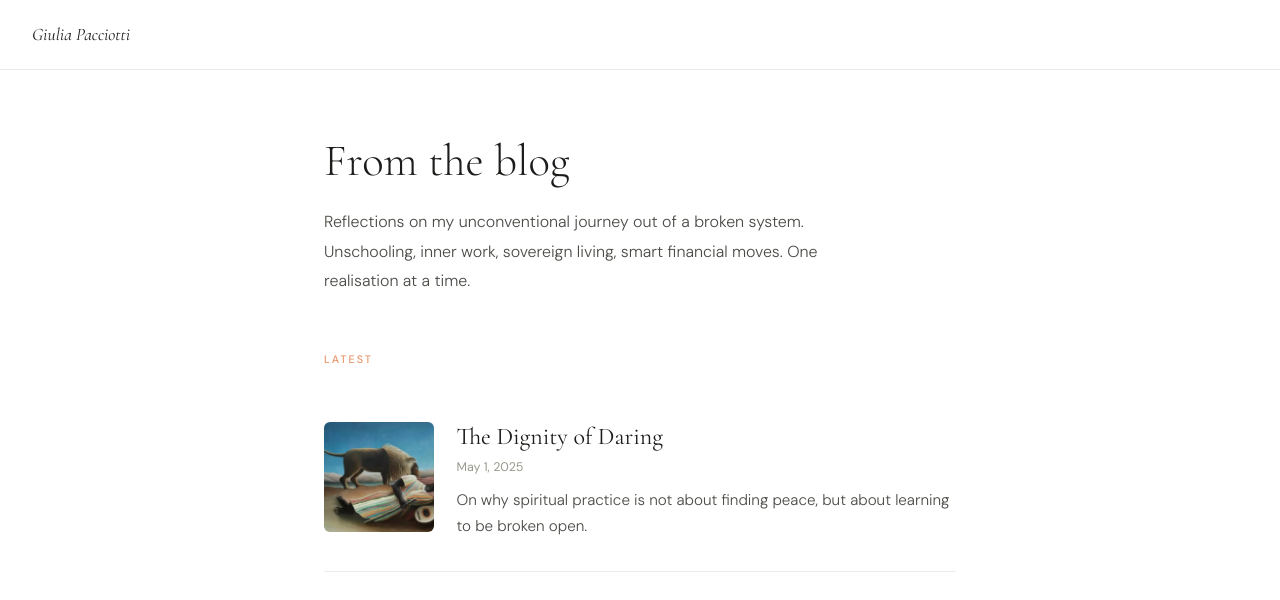
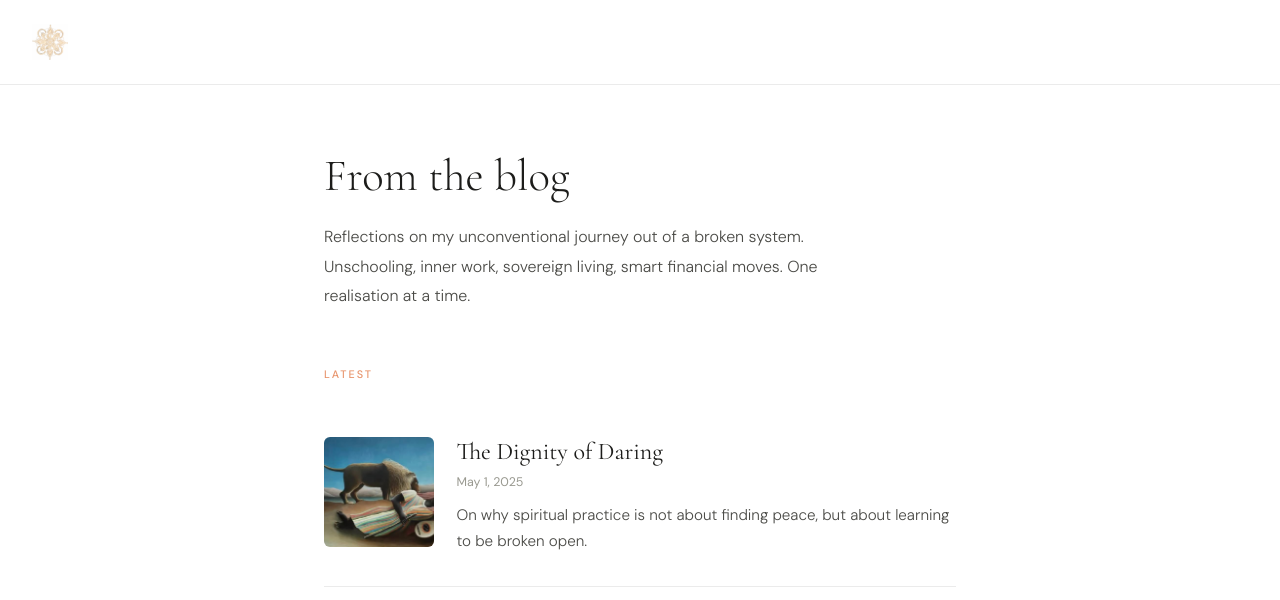
Before and after one commit to Blubell26/giuliapacciotti.com, a Jekyll site: the page built from blog/index.html, in a window 1280 px wide, cut to the strip 0-600 px from the top of the page. Built offline with Jekyll 4.4.1, drawn with Linux system fonts in a browser that asks for light colours.

Commit message:
Update index.html

```diff
--- a/blog/index.html
+++ b/blog/index.html
@@ -19,7 +19,11 @@ permalink: /blog/
 body{font-family:'DM Sans',sans-serif;background:#fff;color:var(--dark);}
 .topbar{padding:1.5rem 2rem;border-bottom:1px solid #ebebeb;}
 .topbar a{font-family:'Cormorant Garamond',serif;font-style:italic;font-size:1.1rem;color:var(--dark);text-decoration:none;}
-.wrap{max-width:680px;margin:0 auto;padding:4rem 1.5rem 6rem;}
+.site-logo{
+  height:36px;
+  width:auto;
+  display:block;
+}.wrap{max-width:680px;margin:0 auto;padding:4rem 1.5rem 6rem;}
 .page-title{font-family:'Cormorant Garamond',serif;font-size:clamp(2rem,5vw,2.8rem);font-weight:300;margin-bottom:1.2rem;}
 .intro{font-size:1rem;line-height:1.85;color:var(--mid);font-weight:300;max-width:560px;margin-bottom:3.5rem;}
 .section-label{font-size:0.68rem;letter-spacing:0.18em;text-transform:uppercase;color:var(--peach);font-weight:500;margin-bottom:1.5rem;display:block;}
@@ -32,7 +36,11 @@ body{font-family:'DM Sans',sans-serif;background:#fff;color:var(--dark);}
 </style>
 </head>
 <body>
-<div class="topbar"><a href="/">Giulia Pacciotti</a></div>
+<div class="topbar">
+  <a href="/">
+    <img src="/IMG_7248.png" alt="Giulia Pacciotti" class="site-logo">
+  </a>
+</div>
 <div class="wrap">
 <h1 class="page-title">From the blog</h1>
 <p class="intro">Reflections on my unconventional journey out of a broken system. Unschooling, inner work, sovereign living, smart financial moves. One realisation at a time.</p>
```
